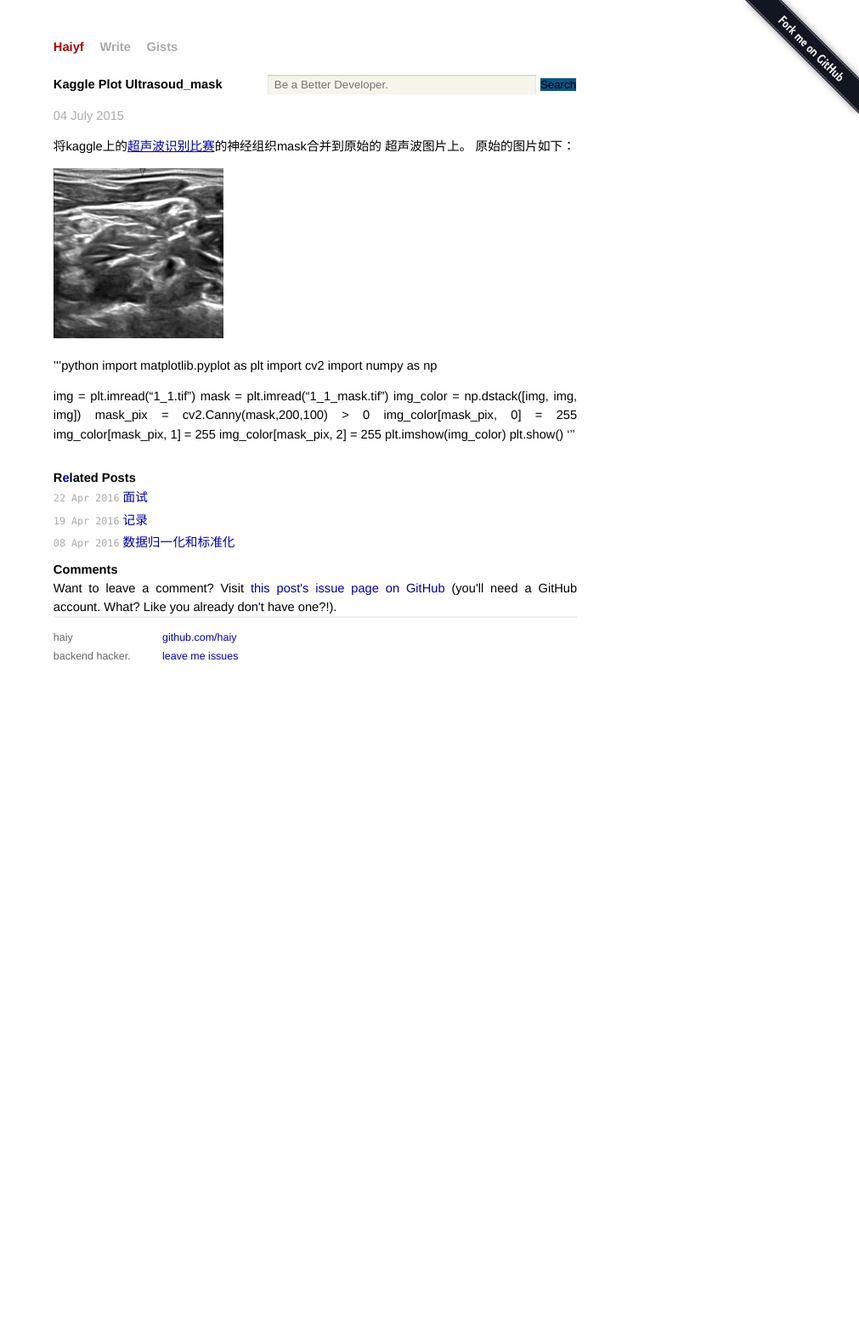
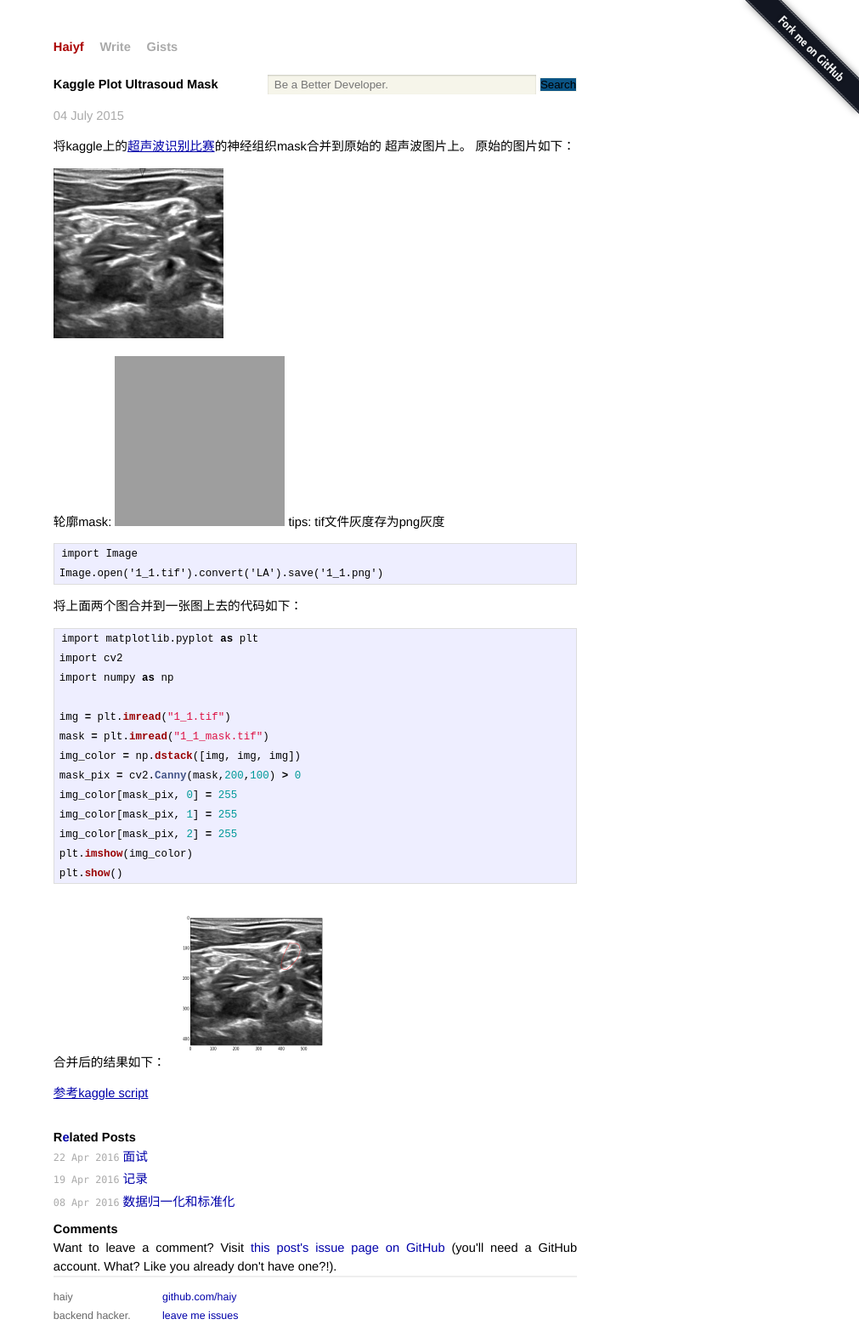
Before and after one commit to caratiger/haiy.github.io, a Jekyll site: the page built from _posts/2016-07-04-Kaggle-plot-ultrasoud-mask.md, in a window 1280 px wide. Shown: the whole page at 85% size, without its empty margins (269-1280 px from the left). Built offline with Jekyll 4.4.1, drawn with Linux system fonts in a browser that asks for light colours; comment, search, counter and statistics services are not loaded; before the commit the page ends 900 px from its top, so only the background shows below that; grey boxes are pictures that could not be loaded.

Commit message:
Update and rename 2016-07-04-Kaggle-plot-ultrasoud_mask.md to 2016-07-04-Kaggle-plot-ultrasoud-mask.md

````diff
--- a/_posts/2016-07-04-Kaggle-plot-ultrasoud_mask.md
+++ b/_posts/2016-07-04-Kaggle-plot-ultrasoud-mask.md
@@ -11,7 +11,16 @@ layout: post
 
 <img src="{{site.url}}/images/1_1.png"  height="200px" width="200px">
 
-'''python
+轮廓mask:
+<img src="{{site.url}}/images/1_1_mask.png"  height="200px" width="200px">
+tips: tif文件灰度存为png灰度
+```
+import Image
+Image.open('1_1.tif').convert('LA').save('1_1.png')
+```
+将上面两个图合并到一张图上去的代码如下：
+
+```python
 import matplotlib.pyplot as plt
 import cv2
 import numpy as np
@@ -25,4 +34,8 @@ img_color[mask_pix, 1] = 255
 img_color[mask_pix, 2] = 255
 plt.imshow(img_color)
 plt.show()
-'''
+```
+合并后的结果如下：
+<img src="{{site.url}}/images/1_1_mask_combined.png"  height="200px" width="200px">
+
+[参考kaggle script](https://www.kaggle.com/chefele/ultrasound-nerve-segmentation/plot-images-overlaid-with-mask/comments)
````
